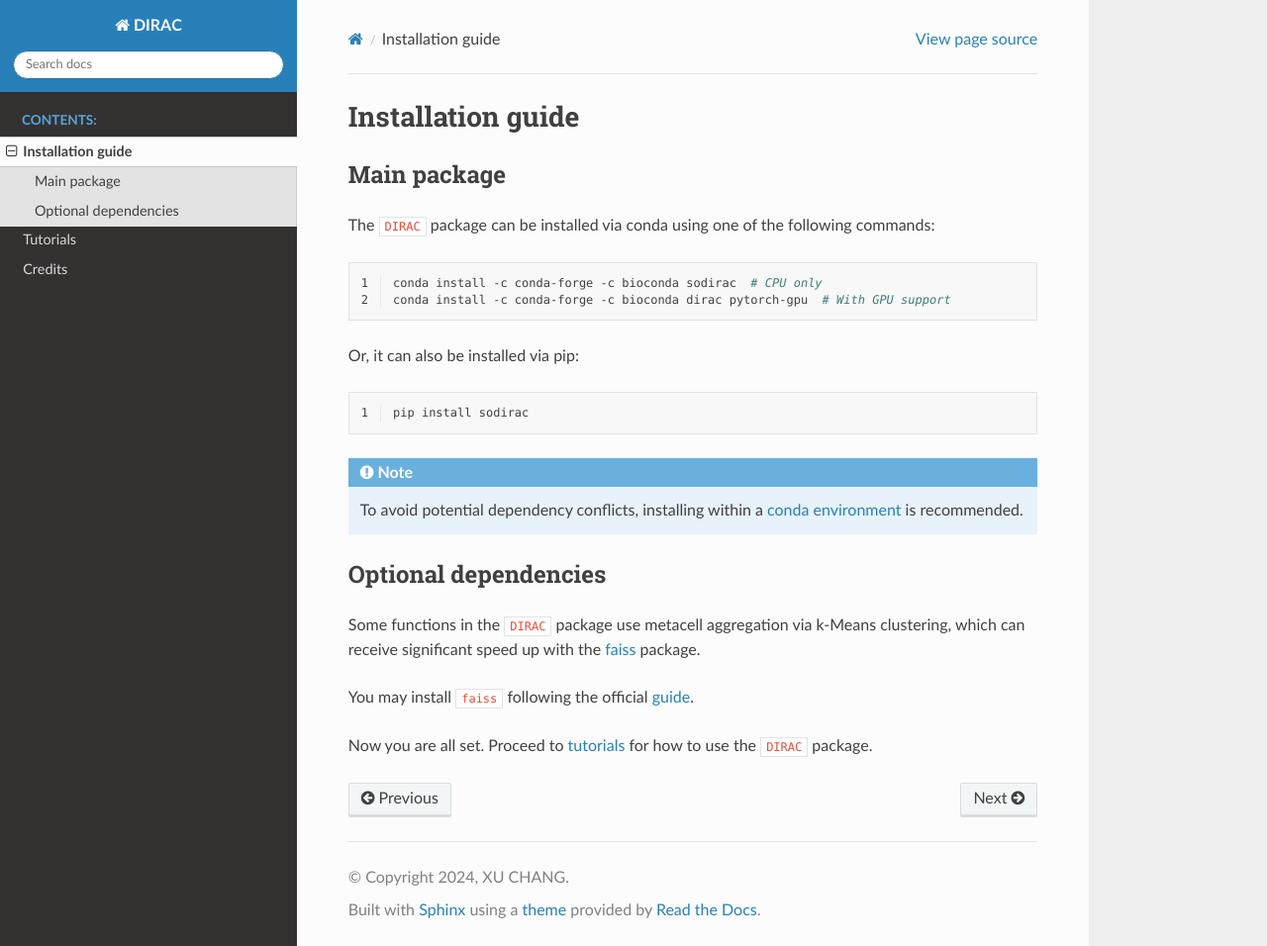
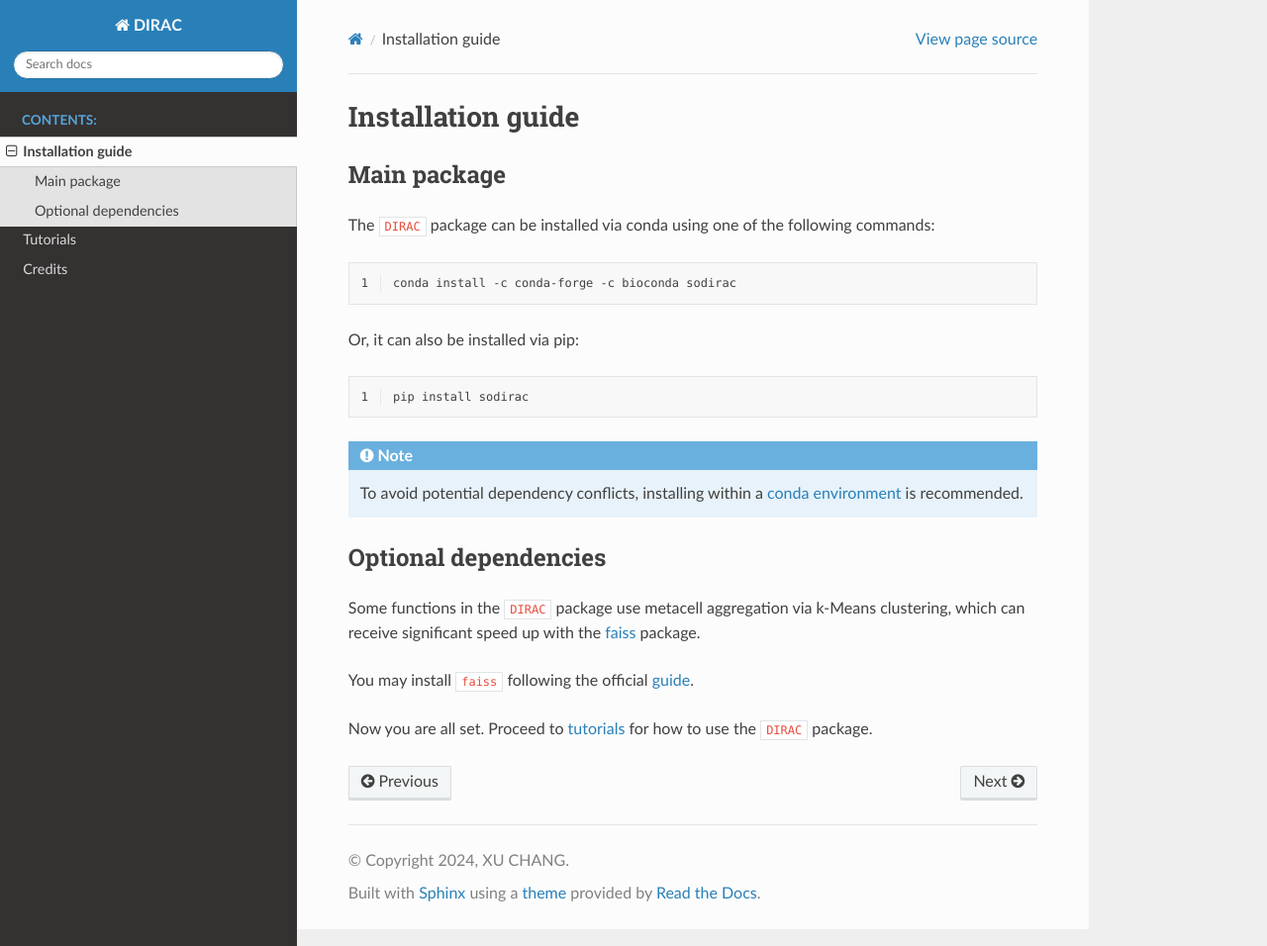
Before and after one commit to EsdenRun/DIRAC, a Sphinx documentation site: the page built from docs/source/install.rst, in a window 1280 px wide and 956 px high. Shown: the whole window at 99% size. Built offline with Sphinx 7.4.7 and the Read the Docs theme 3.1.0, drawn with Linux system fonts in a browser that asks for light colours; pages that are not in the unit, such as notebooks, are missing from menus.

Commit message:
Update install.rst

```diff
--- a/docs/source/install.rst
+++ b/docs/source/install.rst
@@ -10,8 +10,7 @@ The ``DIRAC`` package can be installed via conda using one of the following comm
 .. code-block:: bash
     :linenos:
 
-    conda install -c conda-forge -c bioconda sodirac  # CPU only
-    conda install -c conda-forge -c bioconda dirac pytorch-gpu  # With GPU support
+    conda install -c conda-forge -c bioconda sodirac
 
 Or, it can also be installed via pip:
 
```
